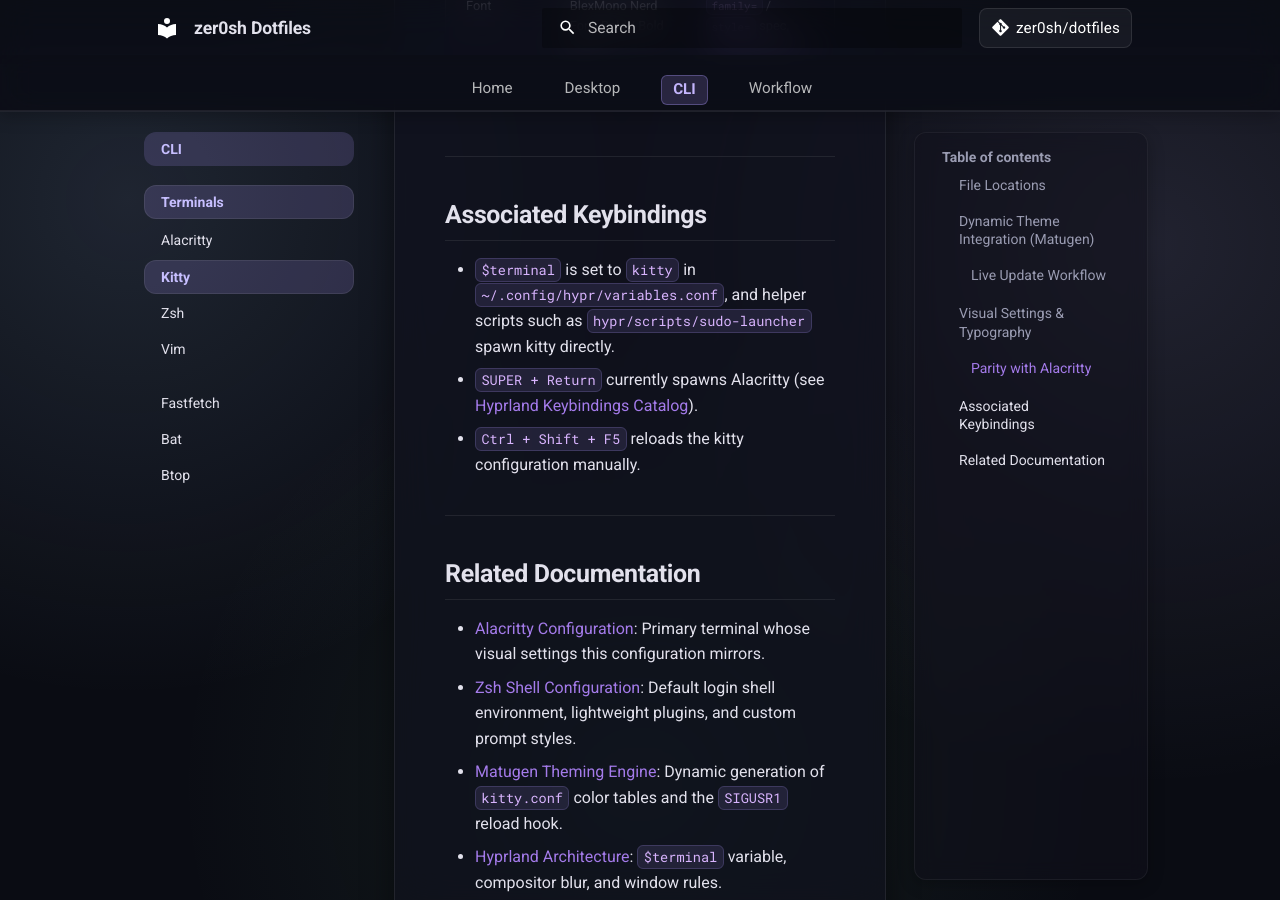
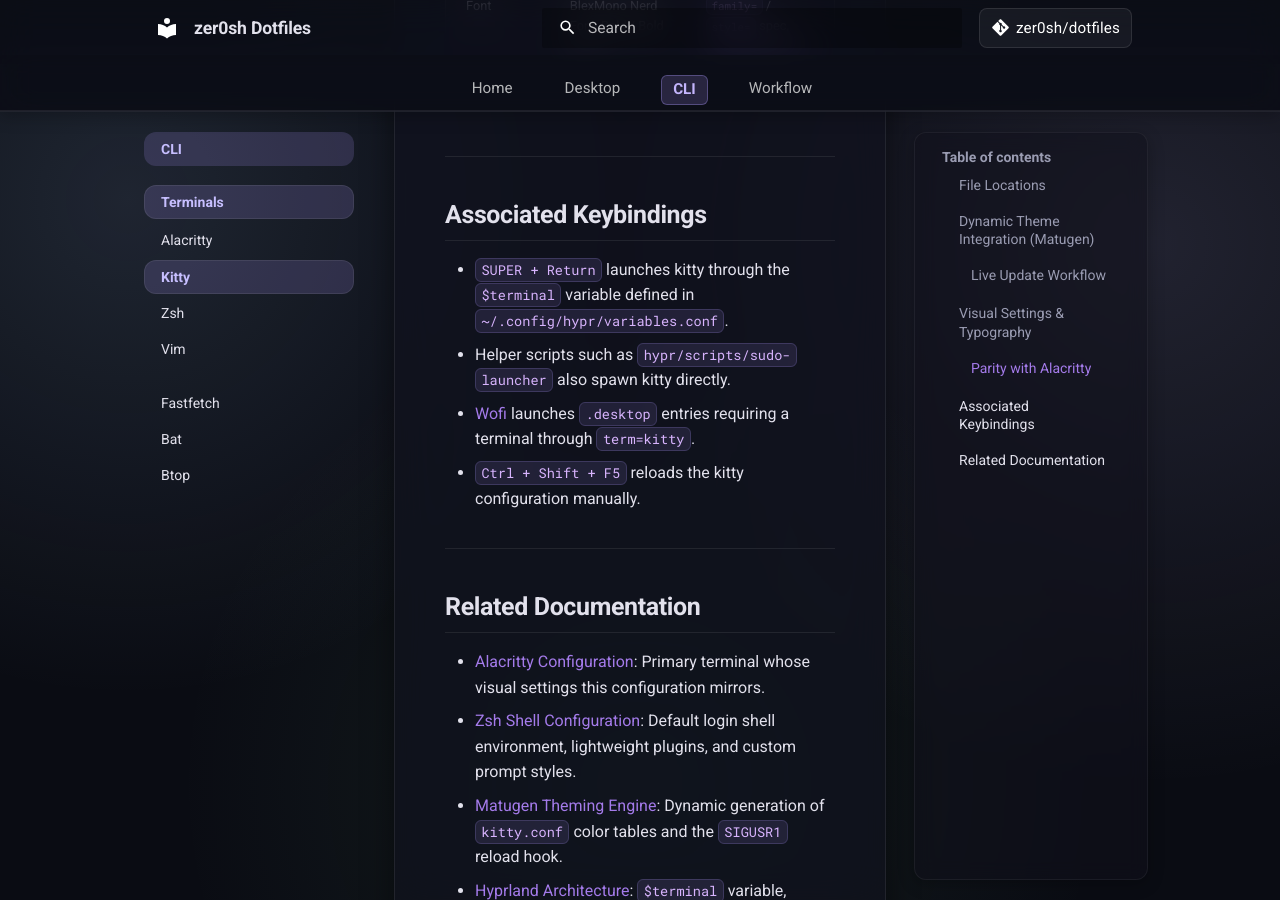
Before and after one commit to zer0sh/dotfiles, an MkDocs documentation site: the page built from docs/terminals/kitty.md, in a window 1280 px wide and 900 px high, scrolled down 3536 px. Built offline with MkDocs 1.6.1 and Material for MkDocs 9.7.7, drawn with Linux system fonts in a browser that asks for light colours; comment, search, counter and statistics services are not loaded; some of the changed text lies outside the part shown.

Commit message:
feat(kitty): set kitty as the default terminal emulator
- bind SUPER + Return to the $terminal variable (kitty) instead of a hardcoded alacritty command
- point the wofi term= option to kitty in the live config and every material preset
- reframe alacritty as the secondary terminal in the keybindings, terminal, launcher and index docs

```diff
--- a/docs/terminals/kitty.md
+++ b/docs/terminals/kitty.md
@@ -1,6 +1,6 @@
 # Kitty Configuration
 
-Kitty serves as the alternate terminal emulator in this environment, wired as the `$terminal` variable in Hyprland and running the [Zsh Shell](zsh.md). Its configuration deliberately mirrors [Alacritty](alacritty.md): identical typography, padding, opacity and cursor behavior, with the color palette supplied by the [Matugen Dynamic Theming Engine](../apps/matugen.md).
+Kitty is the default terminal emulator in this environment, bound to `SUPER + Return` through the `$terminal` variable in Hyprland and running the [Zsh Shell](zsh.md). Its configuration deliberately mirrors [Alacritty](alacritty.md): identical typography, padding, opacity and cursor behavior, with the color palette supplied by the [Matugen Dynamic Theming Engine](../apps/matugen.md).
 
 ---
 
@@ -72,8 +72,9 @@ shell_integration no-cursor
 
 ## Associated Keybindings
 
-* `$terminal` is set to `kitty` in `~/.config/hypr/variables.conf`, and helper scripts such as `hypr/scripts/sudo-launcher` spawn kitty directly.
-* `SUPER + Return` currently spawns Alacritty (see [Hyprland Keybindings Catalog](../hyprland/keybinds.md)).
+* `SUPER + Return` launches kitty through the `$terminal` variable defined in `~/.config/hypr/variables.conf`.
+* Helper scripts such as `hypr/scripts/sudo-launcher` also spawn kitty directly.
+* [Wofi](../apps/wofi.md) launches `.desktop` entries requiring a terminal through `term=kitty`.
 * `Ctrl + Shift + F5` reloads the kitty configuration manually.
 
 ---
```
Also changed, not shown: docs/apps/wofi.md (+2 -2 lines), docs/hyprland/keybinds.md (+3 -2 lines), docs/index.md (+1 -0 lines), docs/terminals/alacritty.md (+3 -2 lines), 5 other files.
